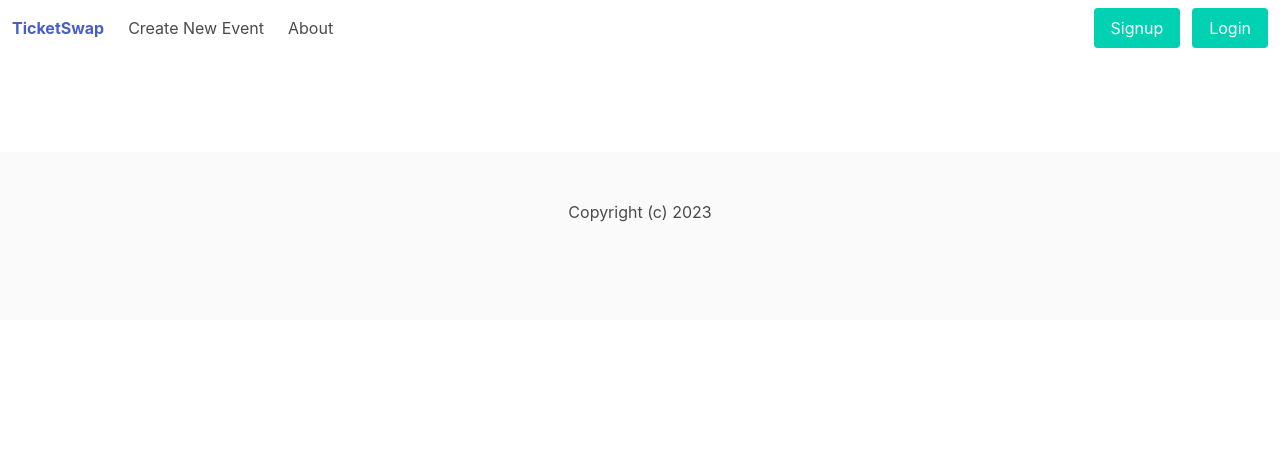
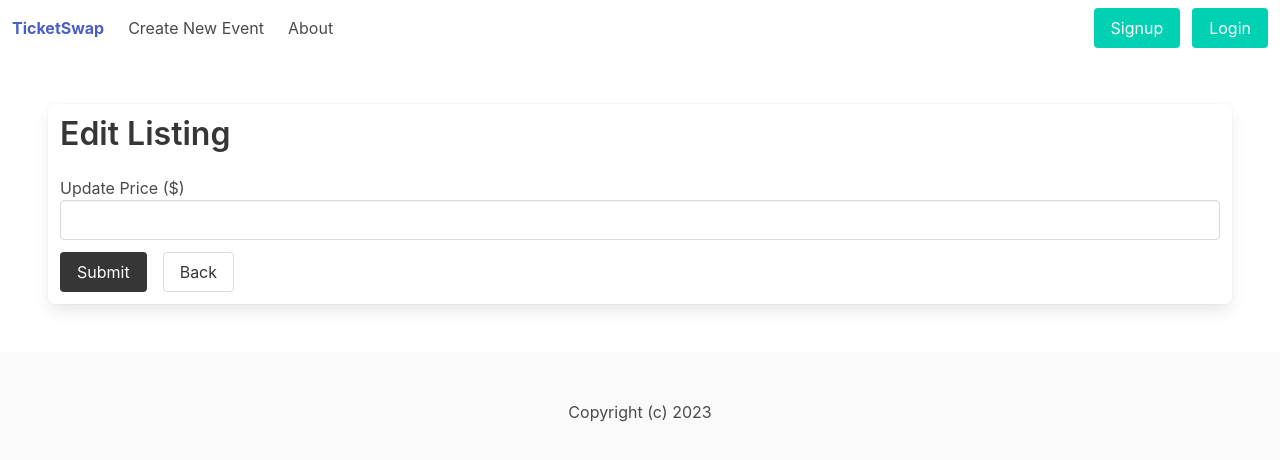
Before and after one commit to calebliu11/ticketmaster-clone, a Nuxt app in the folder nuxt-ticketswap/: page /edit/listing/1 in a window 1280 px wide. Shown: the top 460 px of the page. Built offline with nearby package versions, Linux system fonts and the light colour scheme.

Commit message:
added ability to delete listings

```diff
--- /dev/null
+++ b/nuxt-ticketswap/pages/edit/listing/[listing].vue
@@ -0,0 +1,34 @@
+<template>
+<div class="column is-12 box">
+    <h2 class="title">Edit Listing</h2>
+        <form class="mt-3" @submit.prevent="enterForm">
+            <div class="field">
+                <label>Update Price ($)</label>
+                <div class="control">
+                    <input type="number" class="input" v-model="price">
+                </div>
+            </div>
+
+            <div class="error-notification" v-if="errors.length">
+                <p v-for="error in errors" v-bind:key="error">{{ error }}</p>
+            </div>
+
+            <button class="button is-dark" @click="enterForm">Submit</button>
+            <button @click="$router.push('/my-listings')" class="button ml-4">Back</button>
+        </form>
+    </div>
+</template>
+
+<script>
+export default {
+    name: 'EditListing',
+    data() {
+        return {
+            price: null,
+            errors: []
+        }
+    },
+}
+
+
+</script>
--- a/nuxt-ticketswap/pages/my-listings.vue
+++ b/nuxt-ticketswap/pages/my-listings.vue
@@ -40,6 +40,9 @@
                     <span class="is-size-5 has-text-weight-bold">{{ listing.status }}</span>
                     <br>
                     <p class="has-text-weight-semibold is-italic has-text-primary">${{ listing.price }}</p>
+
+                    <button @click="$router.push('/edit/listing/' + listing.slug)" class="button is-primary">Edit Listing</button>
+                    <button @click="deleteListing(listing)" class="button is-danger ml-4">Delete Listing</button>
                 </div>
             </div>
         </ul>
@@ -56,7 +59,7 @@
     },
     mounted() {
       this.getListings()
-      document.title = 'Ticketswap | Checkout'
+      document.title = 'Ticketswap | My Listings'
     },
     methods: {
       async getListings() {
@@ -84,6 +87,15 @@
       const eventDate = new Date(listing.event_date)
       eventDate.setHours(eventDate.getHours() + 29)
       return eventDate < new Date()
+     },
+     deleteListing(listing) {
+      const headers = { 'Content-Type': 'application/json', 'Authorization': "Token " + this.$store.state.token};
+        $fetch(`api/v1/delete/listing/${listing.slug}`, { method: "POST", headers, body: { } })
+        .then((response) => {
+          console.log(response)
+          this.$router.push('/account')
+        })
+        .catch((error) => console.error(error))
      }
   }
 }
```
Also changed, not shown: 2 other files (tests, documents, lock files or other folders).
